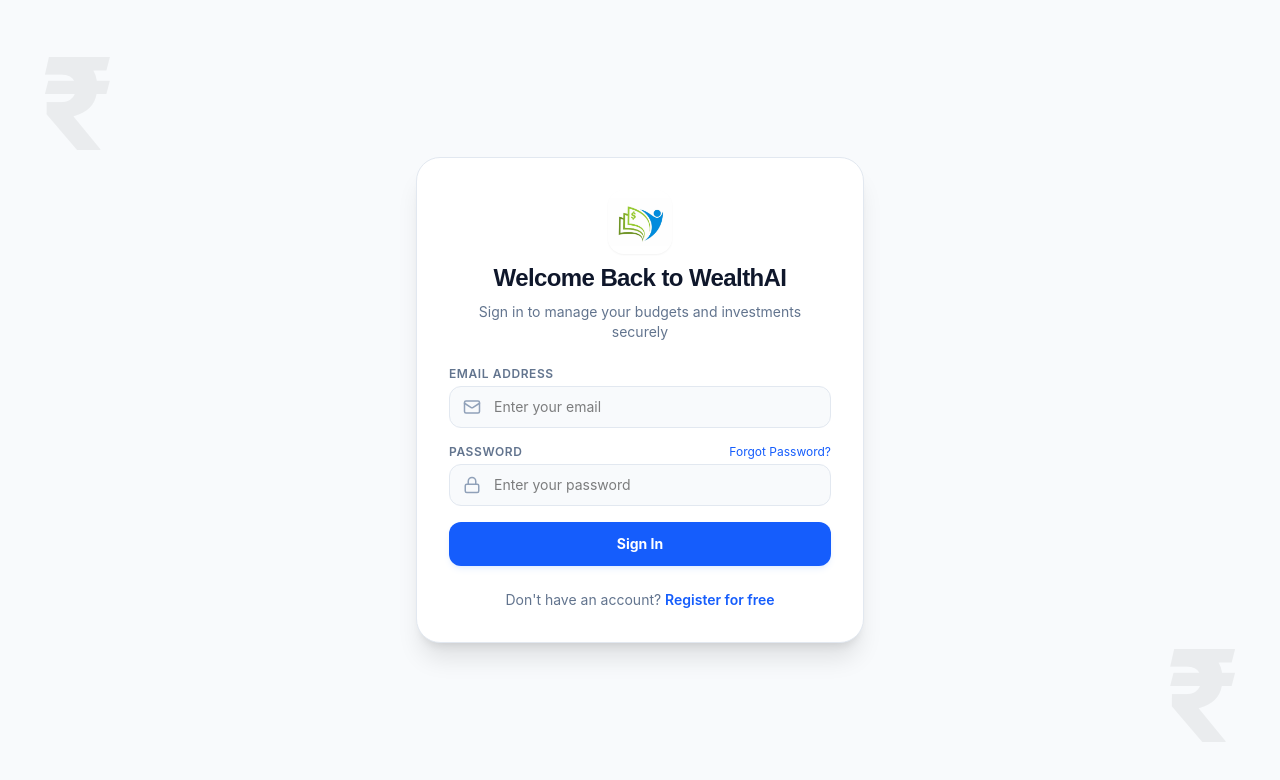
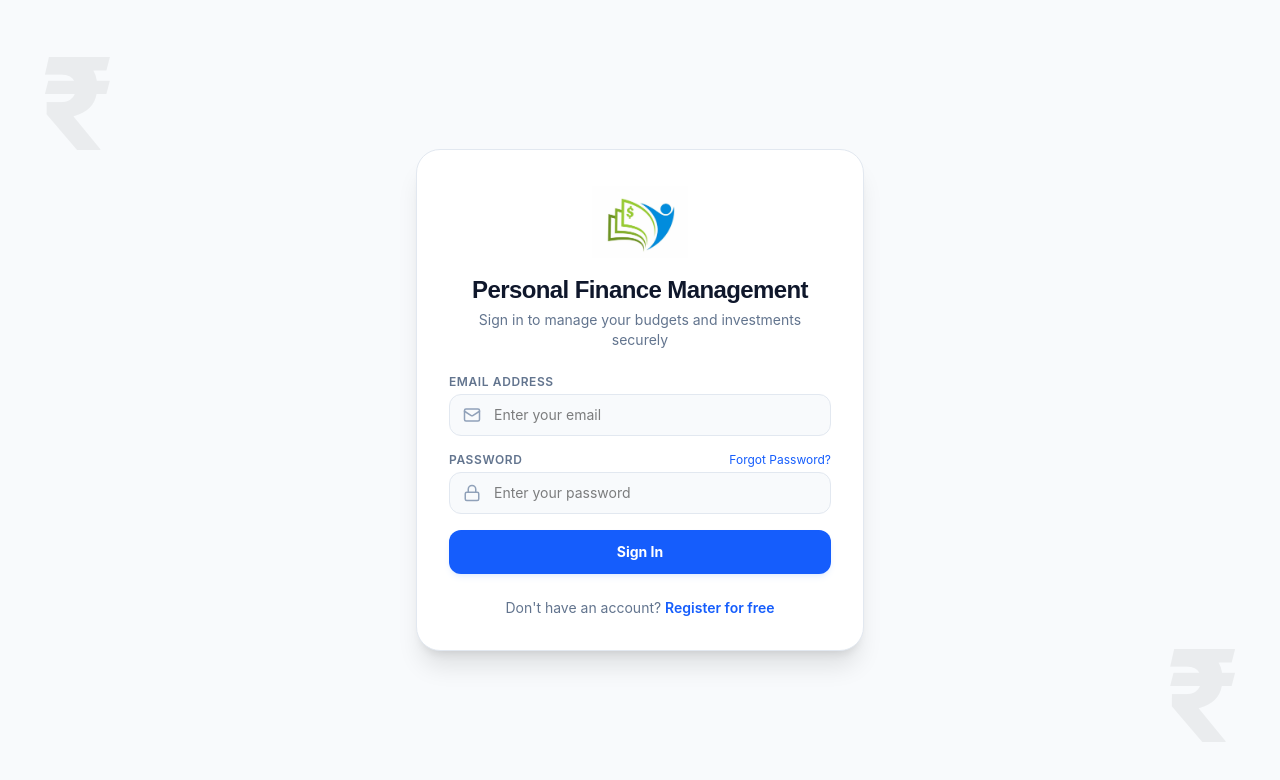
Before and after one commit to kamakshi-mehta/Personal-Finance-Management, a React (Vite) app in the folder frontend/: page /login in a window 1280 px wide. Shown: the top 780 px of the page. Built offline with nearby package versions, Linux system fonts and the light colour scheme; no server answers.

Commit message:
feat: add bundled custom logo asset to Login and authentication pages

```diff
--- a/frontend/src/components/Layout.jsx
+++ b/frontend/src/components/Layout.jsx
@@ -4,6 +4,7 @@
   LayoutDashboard, Receipt, Cpu, Coins, PiggyBank, Landmark, Percent, TrendingUp, IndianRupee, Wallet, User, Calculator, FileText, LogOut
 } from 'lucide-react';
 import { AuthContext } from '../context/AuthContext';
+import logo from '../assets/logo.png';
 
 const Layout = () => {
   const location = useLocation();
@@ -25,7 +26,7 @@
       {/* Header */}
       <header className="theme-header">
         <div className="flex items-center space-x-3">
-          <img src="/logo.png" alt="Personal Finance Logo" className="w-10 h-10 object-contain rounded-xl shadow-xs" />
+          <img src={logo} alt="Personal Finance Logo" className="w-10 h-10 object-contain rounded-xl shadow-xs" />
           <div>
             <h1 className="logo-text">
               WealthAI
--- a/frontend/src/pages/ForgotPassword.jsx
+++ b/frontend/src/pages/ForgotPassword.jsx
@@ -1,7 +1,8 @@
 import React, { useState } from 'react';
 import { Link } from 'react-router-dom';
 import axiosClient from '../api/axiosClient';
-import { Cpu, Mail, Loader2, AlertCircle, CheckCircle2, ArrowLeft } from 'lucide-react';
+import { Mail, Loader2, AlertCircle, CheckCircle2, ArrowLeft } from 'lucide-react';
+import logo from '../assets/logo.png';
 
 const ForgotPassword = () => {
   const [email, setEmail] = useState('');
@@ -44,10 +45,16 @@
 
       <div className="w-full max-w-md bg-white rounded-3xl border border-slate-200 shadow-xl p-8 relative z-10 space-y-6">
         {/* Header/Logo */}
-        <div className="flex flex-col items-center space-y-2 text-center">
-          <img src="/logo.png" alt="Personal Finance Logo" className="w-16 h-16 object-contain rounded-2xl shadow-xs" />
-          <h2 className="text-2xl font-bold text-slate-900 tracking-tight">Reset Your Password</h2>
-          <p className="text-sm text-slate-500">Provide your email address to generate a recovery link</p>
+        <div className="flex flex-col items-center space-y-3 text-center">
+          <img
+            src={logo}
+            alt="Personal Finance Management Logo"
+            className="w-24 h-20 object-contain mx-auto"
+          />
+          <div>
+            <h2 className="text-2xl font-bold text-slate-900 tracking-tight">Reset Your Password</h2>
+            <p className="text-sm text-slate-500 mt-1">Provide your email address to generate a recovery link</p>
+          </div>
         </div>
 
         {/* Error Notification */}
--- a/frontend/src/pages/Login.jsx
+++ b/frontend/src/pages/Login.jsx
@@ -1,7 +1,8 @@
 import React, { useState, useContext, useEffect } from 'react';
 import { Link, useNavigate } from 'react-router-dom';
 import { AuthContext } from '../context/AuthContext';
-import { Cpu, Mail, Lock, Loader2, AlertCircle } from 'lucide-react';
+import { Mail, Lock, Loader2, AlertCircle } from 'lucide-react';
+import logo from '../assets/logo.png';
 
 const Login = () => {
   const [email, setEmail] = useState('');
@@ -47,10 +48,16 @@
 
       <div className="w-full max-w-md bg-white rounded-3xl border border-slate-200 shadow-xl p-8 relative z-10 space-y-6">
         {/* Header/Logo */}
-        <div className="flex flex-col items-center space-y-2 text-center">
-          <img src="/logo.png" alt="Personal Finance Logo" className="w-16 h-16 object-contain rounded-2xl shadow-xs" />
-          <h2 className="text-2xl font-bold text-slate-900 tracking-tight">Welcome Back to WealthAI</h2>
-          <p className="text-sm text-slate-500">Sign in to manage your budgets and investments securely</p>
+        <div className="flex flex-col items-center space-y-3 text-center">
+          <img
+            src={logo}
+            alt="Personal Finance Management Logo"
+            className="w-24 h-20 object-contain mx-auto"
+          />
+          <div>
+            <h2 className="text-2xl font-bold text-slate-900 tracking-tight">Personal Finance Management</h2>
+            <p className="text-sm text-slate-500 mt-1">Sign in to manage your budgets and investments securely</p>
+          </div>
         </div>
 
         {/* Error Notification */}
--- a/frontend/src/pages/Register.jsx
+++ b/frontend/src/pages/Register.jsx
@@ -1,7 +1,8 @@
 import React, { useState, useContext, useEffect } from 'react';
 import { Link, useNavigate } from 'react-router-dom';
 import { AuthContext } from '../context/AuthContext';
-import { Cpu, User, Mail, Lock, Loader2, AlertCircle } from 'lucide-react';
+import { User, Mail, Lock, Loader2, AlertCircle } from 'lucide-react';
+import logo from '../assets/logo.png';
 
 const Register = () => {
   const [name, setName] = useState('');
@@ -58,10 +59,16 @@
 
       <div className="w-full max-w-md bg-white rounded-3xl border border-slate-200 shadow-xl p-8 relative z-10 space-y-6">
         {/* Header/Logo */}
-        <div className="flex flex-col items-center space-y-2 text-center">
-          <img src="/logo.png" alt="Personal Finance Logo" className="w-16 h-16 object-contain rounded-2xl shadow-xs" />
-          <h2 className="text-2xl font-bold text-slate-900 tracking-tight">Create Your Account</h2>
-          <p className="text-sm text-slate-500">Sign up in seconds to start tracking your finances</p>
+        <div className="flex flex-col items-center space-y-3 text-center">
+          <img
+            src={logo}
+            alt="Personal Finance Management Logo"
+            className="w-24 h-20 object-contain mx-auto"
+          />
+          <div>
+            <h2 className="text-2xl font-bold text-slate-900 tracking-tight">Create Your Account</h2>
+            <p className="text-sm text-slate-500 mt-1">Sign up in seconds to start tracking your finances</p>
+          </div>
         </div>
 
         {/* Error Notification */}
--- a/frontend/src/pages/ResetPassword.jsx
+++ b/frontend/src/pages/ResetPassword.jsx
@@ -1,7 +1,8 @@
 import React, { useState } from 'react';
 import { useParams, Link } from 'react-router-dom';
 import axiosClient from '../api/axiosClient';
-import { Cpu, Lock, Loader2, AlertCircle, CheckCircle2, ArrowLeft } from 'lucide-react';
+import { Lock, Loader2, AlertCircle, CheckCircle2, ArrowLeft } from 'lucide-react';
+import logo from '../assets/logo.png';
 
 const ResetPassword = () => {
   const { token } = useParams();
@@ -49,10 +50,16 @@
 
       <div className="w-full max-w-md bg-white rounded-3xl border border-slate-200 shadow-xl p-8 relative z-10 space-y-6">
         {/* Header/Logo */}
-        <div className="flex flex-col items-center space-y-2 text-center">
-          <img src="/logo.png" alt="Personal Finance Logo" className="w-16 h-16 object-contain rounded-2xl shadow-xs" />
-          <h2 className="text-2xl font-bold text-slate-900 tracking-tight">Choose New Password</h2>
-          <p className="text-sm text-slate-500">Enter a secure password to unlock your account</p>
+        <div className="flex flex-col items-center space-y-3 text-center">
+          <img
+            src={logo}
+            alt="Personal Finance Management Logo"
+            className="w-24 h-20 object-contain mx-auto"
+          />
+          <div>
+            <h2 className="text-2xl font-bold text-slate-900 tracking-tight">Choose New Password</h2>
+            <p className="text-sm text-slate-500 mt-1">Enter a secure password to unlock your account</p>
+          </div>
         </div>
 
         {/* Error Notification */}
```
Also changed, not shown: frontend/src/assets/logo.png (added).
